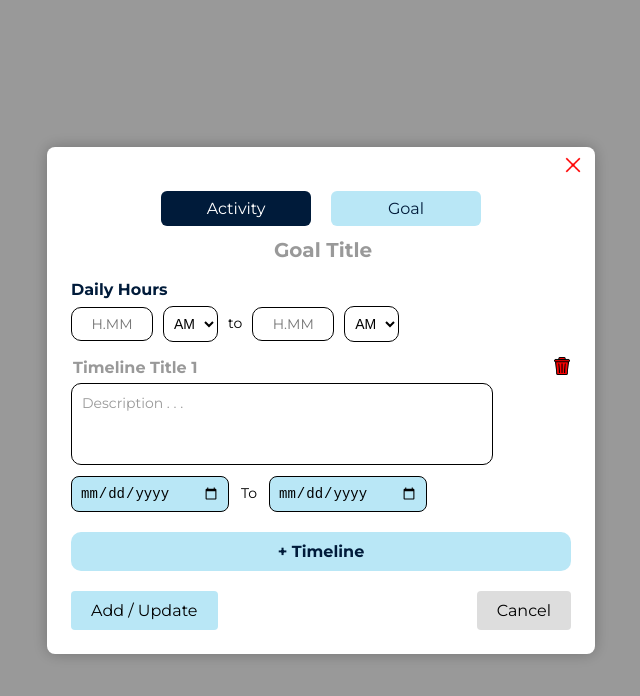
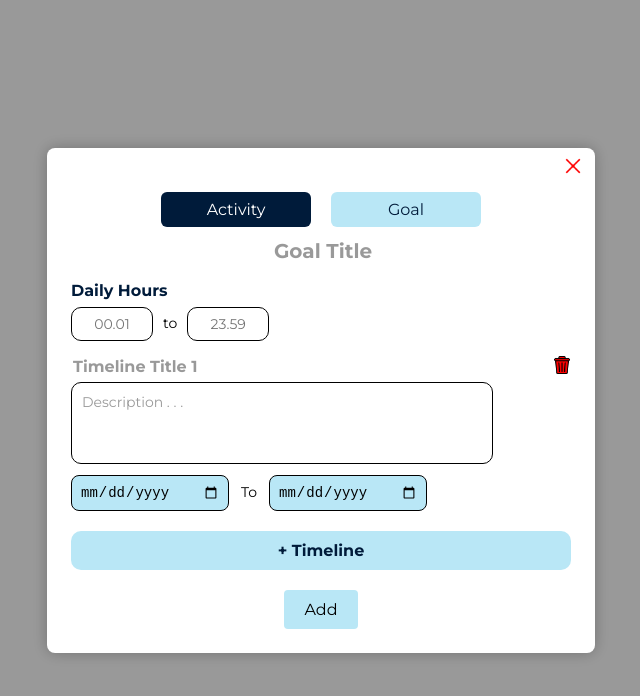
Before and after one commit to JasonTherawan/PlanIt, a React (Vite) app in the folder frontend/: page / in a window 1280 px wide. Both pictures are taken after a click on the button "+ Add Goal". Shown: the top 696 px of the page, without its empty margins (319-959 px from the left). Built offline with nearby package versions, Linux system fonts and the light colour scheme.

Commit message:
Add Goal Done
switching tabs blm

```diff
--- a/frontend/index.html
+++ b/frontend/index.html
@@ -5,7 +5,7 @@
   <meta charset="UTF-8" />
   <link href="https://fonts.googleapis.com/css2?family=Montserrat:wght@400;700&display=swap" rel="stylesheet">
   <meta name="viewport" content="width=device-width, initial-scale=1.0" />
-  <title>Vite + React</title>
+  <title>PlanIt</title>
 </head>
 
 <body>
--- a/frontend/src/App.jsx
+++ b/frontend/src/App.jsx
@@ -1,9 +1,16 @@
-import { useState } from 'react'
-import './App.css'
-import AddGoalModal from './components/AddGoalModal'
+import { useState } from 'react';
+import './App.css';
+import AddGoalModal from './components/AddGoalModal';
+import useModal from './hooks/useModal';
 
 function App() {
-  const [isModalOpen, setIsModalOpen] = useState(false);
+  const {
+    isOpen: isGoalModalOpen,
+    openModal: openGoalModal,
+    closeModal: closeGoalModal
+  } = useModal();
+
+  const [isEditingGoal, setIsEditingGoal] = useState(false);
 
   return (
     <div className="app-container">
@@ -12,15 +19,32 @@ function App() {
       <button className="add-activity-btn">
         + Add Activity
       </button>
-      <button className="add-goal-btn" onClick={() => setIsModalOpen(true)}>
+      <button
+        className="add-goal-btn"
+        onClick={() => {
+          setIsEditingGoal(false);
+          openGoalModal();
+        }}
+      >
         + Add Goal
       </button>
 
-      {isModalOpen && (
-        <AddGoalModal onClose={() => setIsModalOpen(false)} />
+      {isGoalModalOpen && (
+        <AddGoalModal
+          isEditing={isEditingGoal}
+          onClose={closeGoalModal}
+          onSaveDraft={(draft) => {
+            localStorage.setItem("draftGoal", JSON.stringify(draft));
+            closeGoalModal();
+          }}
+          onCancelDraft={() => {
+            localStorage.removeItem("draftGoal");
+            closeGoalModal();
+          }}
+        />
       )}
     </div>
   );
 }
 
-export default App
+export default App;
--- a/frontend/src/components/AddGoalModal.css
+++ b/frontend/src/components/AddGoalModal.css
@@ -88,6 +88,11 @@
 .goal-title::placeholder {
     color: #999;
     text-align: center;
+}
+
+.goal-title.filled {
+    font-weight: bold;
+    color: #001B3A;
 }
 
 .form-label {
--- a/frontend/src/components/AddGoalModal.jsx
+++ b/frontend/src/components/AddGoalModal.jsx
@@ -1,28 +1,52 @@
-import React, { useState, useRef, useEffect, useCallback } from 'react';
+import React, { useState, useEffect, useRef, useCallback } from 'react';
 import './AddGoalModal.css';
 import { closeIcon } from '../assets';
 import AddTimeline from './AddTimeline';
 import DailyHours from './DailyHours';
 
-function AddGoalModal({ onClose }) {
-    // Modal Effect: Prevent page scroll (only pop up scroll)
+function AddGoalModal({ onClose, onSaveDraft, onCancelDraft, isEditing }) {
     useEffect(() => {
-        document.body.classList.add("modal-open");
-        return () => {
-            document.body.classList.remove("modal-open");
-        };
+        const saved = localStorage.getItem("draftGoal");
+        if (saved) {
+            try {
+                const draft = JSON.parse(saved);
+                setGoalTitle(draft.goalTitle || '');
+                if (draft.dailyHours) {
+                    dailyHoursRef.current?.setValues?.(draft.dailyHours.start, draft.dailyHours.end);
+                }
+
+                if (draft.timelines?.length > 0) {
+                    setTimelines(
+                        draft.timelines.map(({ id, title }) => ({
+                            id,
+                            title: title || ''
+                        }))
+                    );
+                    setCounter(draft.timelines.length);
+
+                    setTimeout(() => {
+                        draft.timelines.forEach((timeline) => {
+                            const ref = timelineRefs.current[timeline.id];
+                            if (ref?.current?.setData) {
+                                ref.current.setData({
+                                    from: timeline.from,
+                                    to: timeline.to,
+                                    description: timeline.description
+                                });
+                            }
+                        });
+                    }, 0);
+                }
+            } catch (err) {
+                console.error("Invalid draftGoal format", err);
+            }
+        }
     }, []);
 
     const goalTitleRef = useRef();
+    const [goalTitle, setGoalTitle] = useState('');
+
     const dailyHoursRef = useRef();
-
-    const convertTo24Hour = (hourStr, period) => {
-        const h = parseFloat(hourStr);
-        if (isNaN(h) || h < 1 || h >= 13) return null;
-
-        let base = period === "AM" ? (h === 12 ? 0 : h) : (h === 12 ? 12 : h + 12);
-        return base;
-    };
 
     const [timelines, setTimelines] = useState([{ id: 'T001', title: '' }]);
     const [counter, setCounter] = useState(1);
@@ -57,49 +81,28 @@ function AddGoalModal({ onClose }) {
     const handleSubmit = () => {
         const errors = [];
 
-        const goalTitle = goalTitleRef.current?.value?.trim();
-        if (!goalTitle) {
+        if (!goalTitle.trim()) {
             errors.push("Goal title must be inputted");
         }
 
-        const { startHour, startPeriod, endHour, endPeriod } = dailyHoursRef.current.getValues();
-        const startFloat = parseFloat(startHour);
-        const endFloat = parseFloat(endHour);
-
-        if (!startHour || !endHour) {
-            errors.push("Daily Hours are invalid");
-        } else if (isNaN(startFloat) || isNaN(endFloat)) {
-            errors.push("Daily Hours must be numbers");
-        } else {
-            const [startInt, startMin = '00'] = startHour.split(".");
-            const [endInt, endMin = '00'] = endHour.split(".");
-
-            if (
-                startFloat < 0.01 || startFloat > 12.59 ||
-                endFloat < 0.01 || endFloat > 12.59 ||
-                parseInt(startMin) >= 60 ||
-                parseInt(endMin) >= 60
-            ) {
-                errors.push("Daily Hours must be between 0.01 and 12.59, minutes < 60");
-            } else {
-                const start = convertTo24Hour(startHour, startPeriod);
-                const end = convertTo24Hour(endHour, endPeriod);
+        const { start, end } = dailyHoursRef.current.getValues();
 
         if (start === null || end === null || start >= end) {
             errors.push("Daily Hours are invalid");
         }
-            }
+
+        timelines.forEach((timeline, index) => {
+            const title = timeline.title?.trim();
+            const titleText = title || `Timeline Title ${index + 1}`;
+            const timelineRef = timelineRefs.current[timeline.id];
+
+            if (!title) {
+                errors.push(`"${titleText}" Title must be inputted`);
             }
 
-        timelines.forEach((timeline, index) => {
-            const titleText = timeline.title?.trim() || `Timeline Title ${index + 1}`;
-            const refs = timelineRefs.current[timeline.id];
-
-            const from = new Date(refs?.from?.current?.value);
-            const to = new Date(refs?.to?.current?.value);
-
-            if (!refs?.from?.current?.value || !refs?.to?.current?.value || isNaN(from) || isNaN(to) || from > to) {
-                errors.push(`${titleText} Date is invalid`);
+            const { from, to } = timelineRef.current?.getDateRange?.() || {};
+            if (!from || !to || isNaN(from) || isNaN(to) || from > to) {
+                errors.push(`"${titleText}" Date Range is invalid`);
             }
         });
 
@@ -110,10 +113,53 @@ function AddGoalModal({ onClose }) {
         }
     };
 
+    const getDraftData = () => {
+        const { start, end } = dailyHoursRef.current.getValues();
+
+        const timelinesData = timelines
+            .map((timeline, index) => {
+                const ref = timelineRefs.current[timeline.id];
+                const { from, to, description } = ref.current?.getDateRange?.() || {};
+                const title = timeline.title?.trim();
+
+                const isEmptyTimeline = !title && !description && (!from || !to);
+                if (isEmptyTimeline) return null;
+
+                return {
+                    id: timeline.id,
+                    title,
+                    description,
+                    from,
+                    to
+                };
+            })
+            .filter(Boolean);
+
+        return {
+            goalTitle: goalTitle.trim(),
+            dailyHours: { start, end },
+            timelines: timelinesData
+        };
+    };
+
     return (
         <div className="modal-overlay">
             <div className="modal-box">
-                <button className="close-btn" onClick={onClose}>
+                <button className="close-btn" onClick={() => {
+                    const draft = getDraftData();
+
+                    const isEmpty =
+                        !draft.goalTitle &&
+                        draft.timelines.every(t => !t.title) &&
+                        draft.dailyHours.start === null &&
+                        draft.dailyHours.end === null;
+
+                    if (!isEmpty && onSaveDraft) {
+                        onSaveDraft(draft);
+                    } else {
+                        onClose();
+                    }
+                }}>
                     <img src={closeIcon} alt="Close" className="close-icon" />
                 </button>
 
@@ -125,36 +171,48 @@ function AddGoalModal({ onClose }) {
                 <div className="form-group">
                     <input
                         type="text"
-                        ref={goalTitleRef}
+                        value={goalTitle}
+                        onChange={(e) => setGoalTitle(e.target.value)}
                         placeholder="Goal Title"
-                        className="goal-title"
+                        className={`goal-title ${goalTitle ? 'filled' : ''}`}
+                        autoFocus
                     />
                 </div>
 
                 <DailyHours ref={dailyHoursRef} />
 
-                {timelines.map((timeline, index) => (
+                {timelines.map((timeline, index) => {
+                    const timelineRef = timelineRefs.current[timeline.id] ||= React.createRef();
+
+                    return (
                         <AddTimeline
                             key={timeline.id}
+                            ref={timelineRef}
                             id={timeline.id}
                             index={index}
                             title={timeline.title}
                             onTitleChange={handleTitleChange}
                             onRemove={handleRemoveTimeline}
-                        registerRefs={(from, to) => registerRefs(timeline.id, from, to)}
                         />
-                ))}
+                    );
+                })}
 
                 <button type="button" className="add-timeline" onClick={handleAddTimeline}>
                     + Timeline
                 </button>
 
+                {isEditing ? (
                     <div className="button-row">
-                    <button className="update-btn" onClick={handleSubmit}>Add / Update</button>
-                    <button className="cancel-btn" onClick={onClose}>Cancel</button>
+                        <button className="update-btn" onClick={handleSubmit}>Update</button>
+                        <button className="cancel-btn" onClick={onCancelDraft}>Cancel changes</button>
                     </div>
+                ) : (
+                    <div style={{ textAlign: 'center', marginTop: '20px' }}>
+                        <button className="update-btn" onClick={handleSubmit}>Add</button>
                     </div>
+                )}
             </div>
+        </div >
     );
 }
 
--- a/frontend/src/components/DailyHours.jsx
+++ b/frontend/src/components/DailyHours.jsx
@@ -2,17 +2,56 @@ import React, { forwardRef, useImperativeHandle, useState } from 'react';
 
 const DailyHours = forwardRef((props, ref) => {
     const [startHour, setStartHour] = useState('');
-    const [startPeriod, setStartPeriod] = useState('AM');
     const [endHour, setEndHour] = useState('');
-    const [endPeriod, setEndPeriod] = useState('AM');
+
+    const handleFormat = (value, setValue) => {
+        const formatted = formatDecimalTime(value);
+        setValue(formatted);
+    };
+
+    const formatDecimalTime = (value) => {
+        if (!value) return '';
+
+        let [h, m] = value.split('.');
+
+        if (m === undefined) m = '00';
+        else if (m.length === 1) m = m + '0';
+        else m = m.slice(0, 2);
+
+        if (h.length === 1) h = '0' + h;
+
+        return `${h}.${m}`;
+    };
+
+    const parseDecimal24Hour = (strHour) => {
+        if (!strHour.includes('.')) return null;
+        const [h, m] = strHour.split('.');
+        const hour = parseInt(h);
+        const minute = parseInt(m);
+
+        if (
+            isNaN(hour) || isNaN(minute) ||
+            hour < 0 || hour >= 24 ||
+            minute < 0 || minute >= 60
+        ) {
+            return null;
+        }
+
+        const decimal = hour + minute / 60;
+        if (decimal < 0 || decimal >= 24) return null;
+
+        return decimal;
+    };
 
     useImperativeHandle(ref, () => ({
         getValues: () => ({
-            startHour,
-            startPeriod,
-            endHour,
-            endPeriod,
-        })
+            start: parseDecimal24Hour(startHour),
+            end: parseDecimal24Hour(endHour)
+        }),
+        setValues: (start, end) => {
+            setStartHour(start != null ? formatDecimalTime(start.toFixed(2)) : '');
+            setEndHour(end != null ? formatDecimalTime(end.toFixed(2)) : '');
+        }
     }));
 
     return (
@@ -22,32 +61,34 @@ const DailyHours = forwardRef((props, ref) => {
                 <input
                     type="text"
                     value={startHour}
-                    onChange={e => setStartHour(e.target.value)}
+                    onChange={(e) => setStartHour(e.target.value)}
+                    onBlur={() => handleFormat(startHour, setStartHour)}
+                    onKeyDown={(e) => {
+                        if (e.key === 'Enter') {
+                            handleFormat(startHour, setStartHour);
+                            e.preventDefault();
+                        }
+                    }}
                     className="hour-input"
-                    placeholder="H.MM"
-                    pattern="^(1[0-2]|[1-9])(\.[0-5][0-9])?$"
-                    title="Use format H.MM, example: 9.00 or 12.30"
+                    placeholder="00.01"
                 />
-                <select value={startPeriod} onChange={e => setStartPeriod(e.target.value)} className="meridiem-select">
-                    <option>AM</option>
-                    <option>PM</option>
-                </select>
 
                 <span className="to-label">to</span>
 
                 <input
                     type="text"
                     value={endHour}
-                    onChange={e => setEndHour(e.target.value)}
+                    onChange={(e) => setEndHour(e.target.value)}
+                    onBlur={() => handleFormat(endHour, setEndHour)}
+                    onKeyDown={(e) => {
+                        if (e.key === 'Enter') {
+                            handleFormat(endHour, setEndHour);
+                            e.preventDefault();
+                        }
+                    }}
                     className="hour-input"
-                    placeholder="H.MM"
-                    pattern="^(1[0-2]|[1-9])(\.[0-5][0-9])?$"
-                    title="Use format H.MM, example: 9.00 or 12.30"
+                    placeholder="23.59"
                 />
-                <select value={endPeriod} onChange={e => setEndPeriod(e.target.value)} className="meridiem-select">
-                    <option>AM</option>
-                    <option>PM</option>
-                </select>
             </div>
         </div>
     );
--- /dev/null
+++ b/frontend/src/hooks/useModal.js
@@ -0,0 +1,29 @@
+import { useState, useCallback, useEffect } from 'react';
+
+function useModal(initialState = false) {
+  const [isOpen, setIsOpen] = useState(initialState);
+
+  const openModal = useCallback(() => setIsOpen(true), []);
+  const closeModal = useCallback(() => setIsOpen(false), []);
+
+  // Scroll lock logic
+  useEffect(() => {
+    if (isOpen) {
+      document.body.classList.add("modal-open");
+    } else {
+      document.body.classList.remove("modal-open");
+    }
+
+    return () => {
+      document.body.classList.remove("modal-open");
+    };
+  }, [isOpen]);
+
+  return {
+    isOpen,
+    openModal,
+    closeModal
+  };
+}
+
+export default useModal;
```
Also changed, not shown: frontend/src/components/AddTimeline.jsx (+26 -9 lines). Lines whose indentation alone changed are shown as unchanged.
